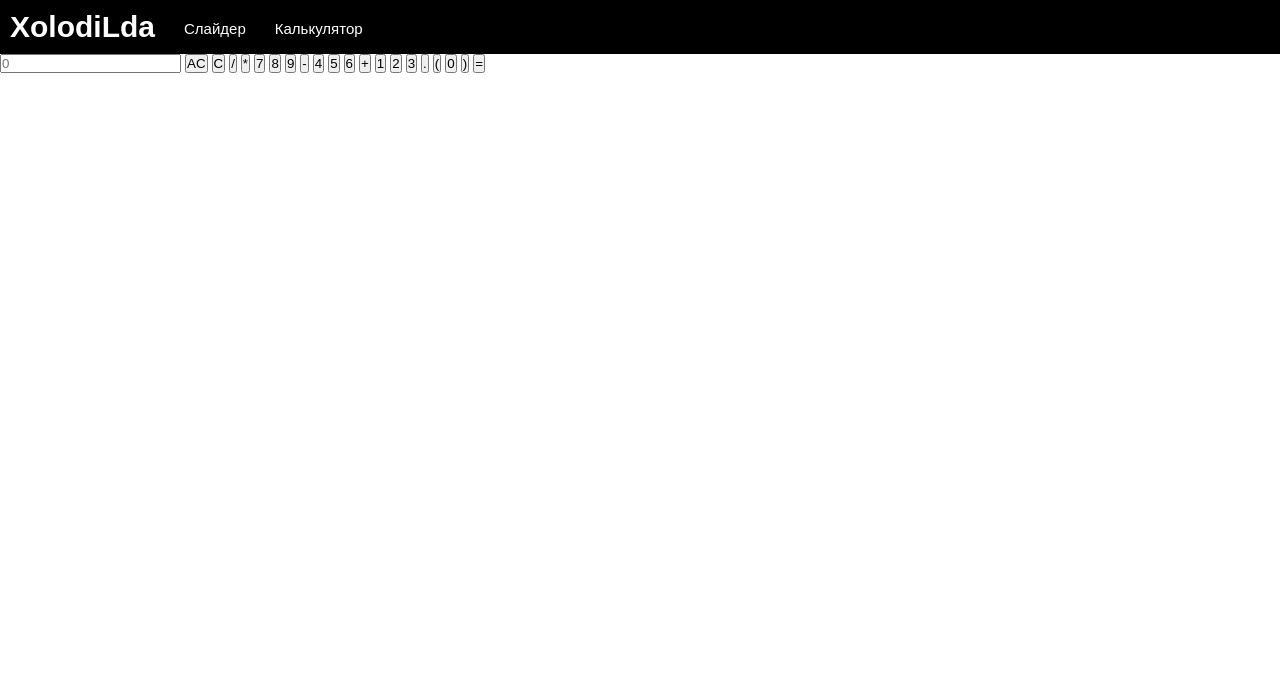
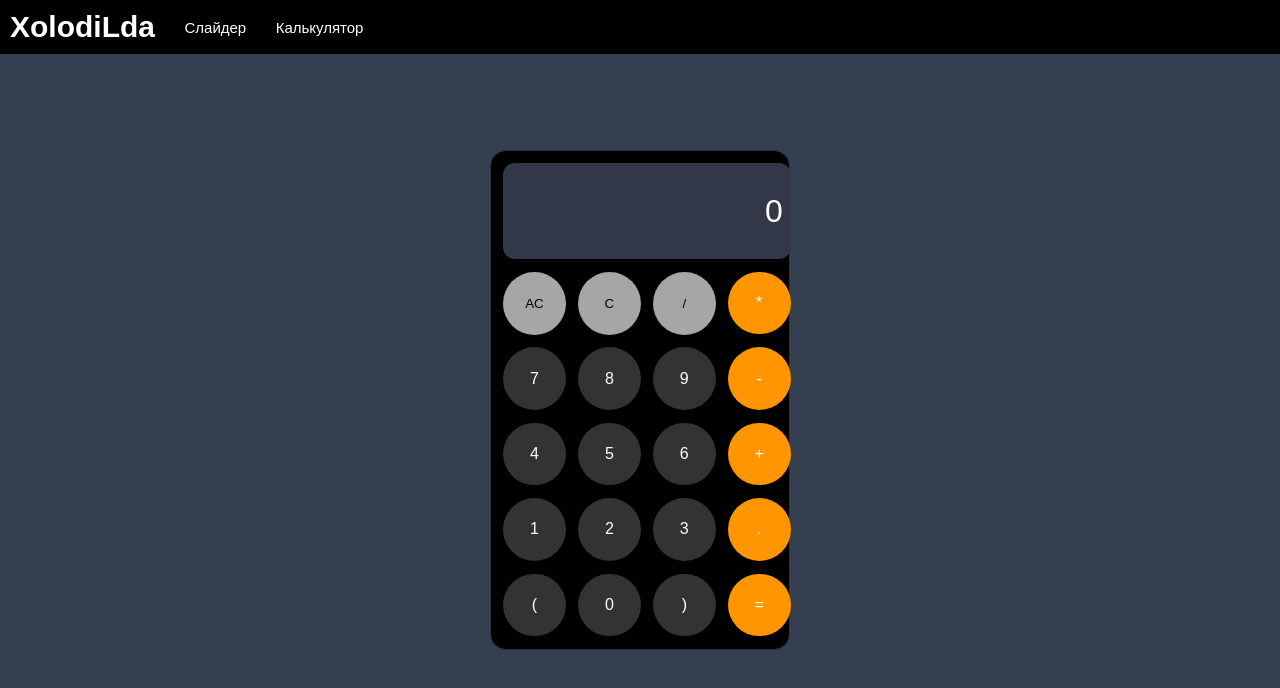
Before and after one commit to XolodiLda/portfolio, a plain HTML site: page calculator/index1.html in a window 1280 px wide. Drawn offline with Linux system fonts and the light colour scheme; files that its build step writes are made by us from their sources.

Commit message:
Update index1.html

```diff
--- a/calculator/index1.html
+++ b/calculator/index1.html
@@ -5,8 +5,8 @@
     <meta http-equiv="X-UA-Compatible" content="IE=edge">
     <meta name="viewport" content="width=device-width, initial-scale=1.0">
     <title>Калькулятор</title>
-    <link rel="stylesheet" href="../../header/style/style.css">
-    <link rel="stylesheet" href="../../калькулятор 2/style/style.css">
+    <link rel="stylesheet" href="../header/style.css">
+    <link rel="stylesheet" href="style/style.css">
 </head>
 <body>
     <header>
@@ -16,8 +16,8 @@
             </div>
             <div class="Top_menu">
                 <ul>
-                    <li><a href="../слайдер/index.html">Слайдер</a></li>
-                    <li><a href="index.html">Калькулятор</a></li>
+                    <li><a href="../index.html">Слайдер</a></li>
+                    <li><a href="#">Калькулятор</a></li>
                 </ul>
             </div>
         </div>
@@ -51,6 +51,6 @@
         <button class="number" onclick="show(')')">)</button>
         <button class="symbol" onclick="calc('=')">=</button>
     </div>
-    <script src="../../калькулятор 2/js/script.js"></script></main>
+    <script src="js/script.js"></script></main>
 </body>
 </html>
```
